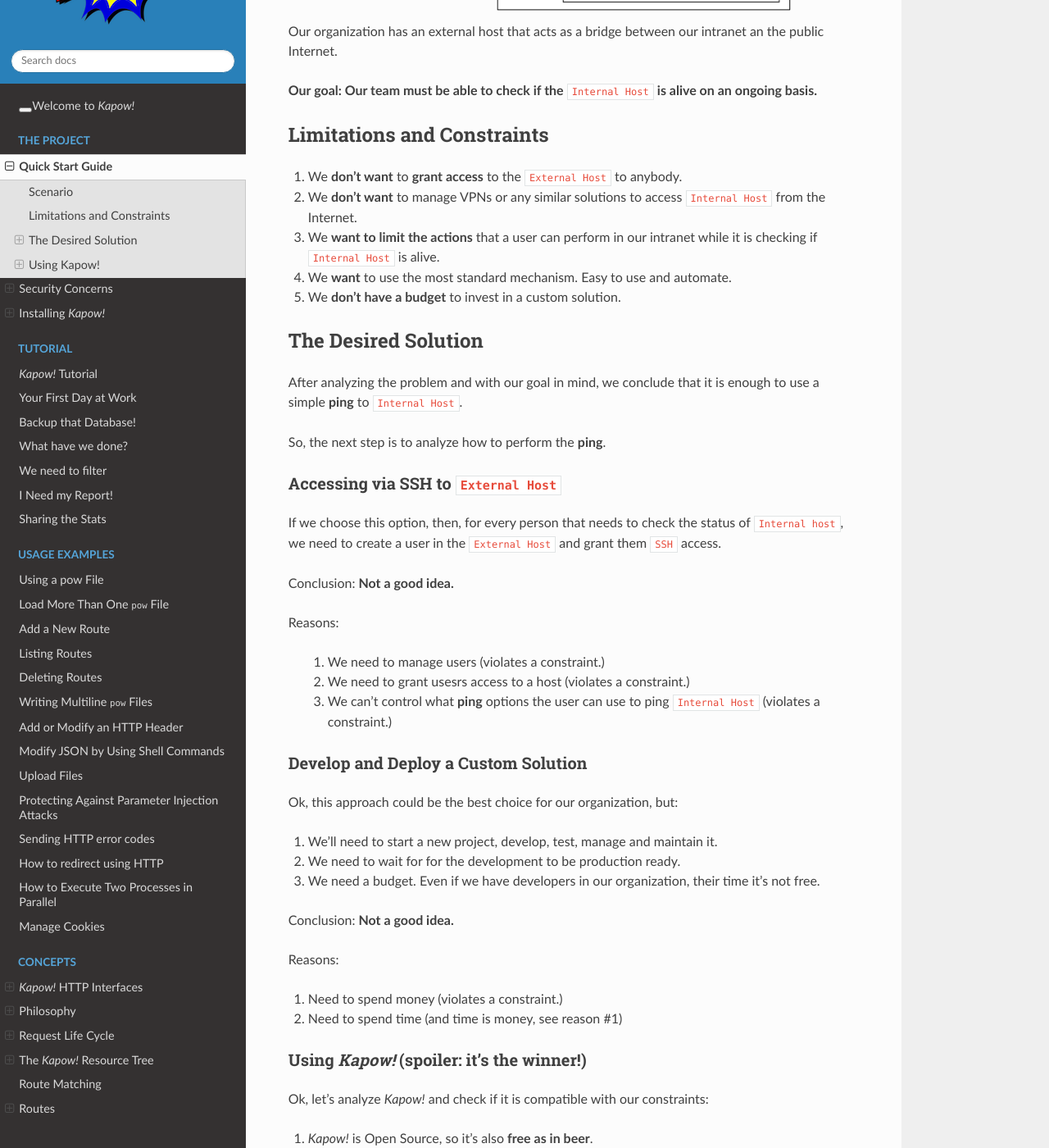
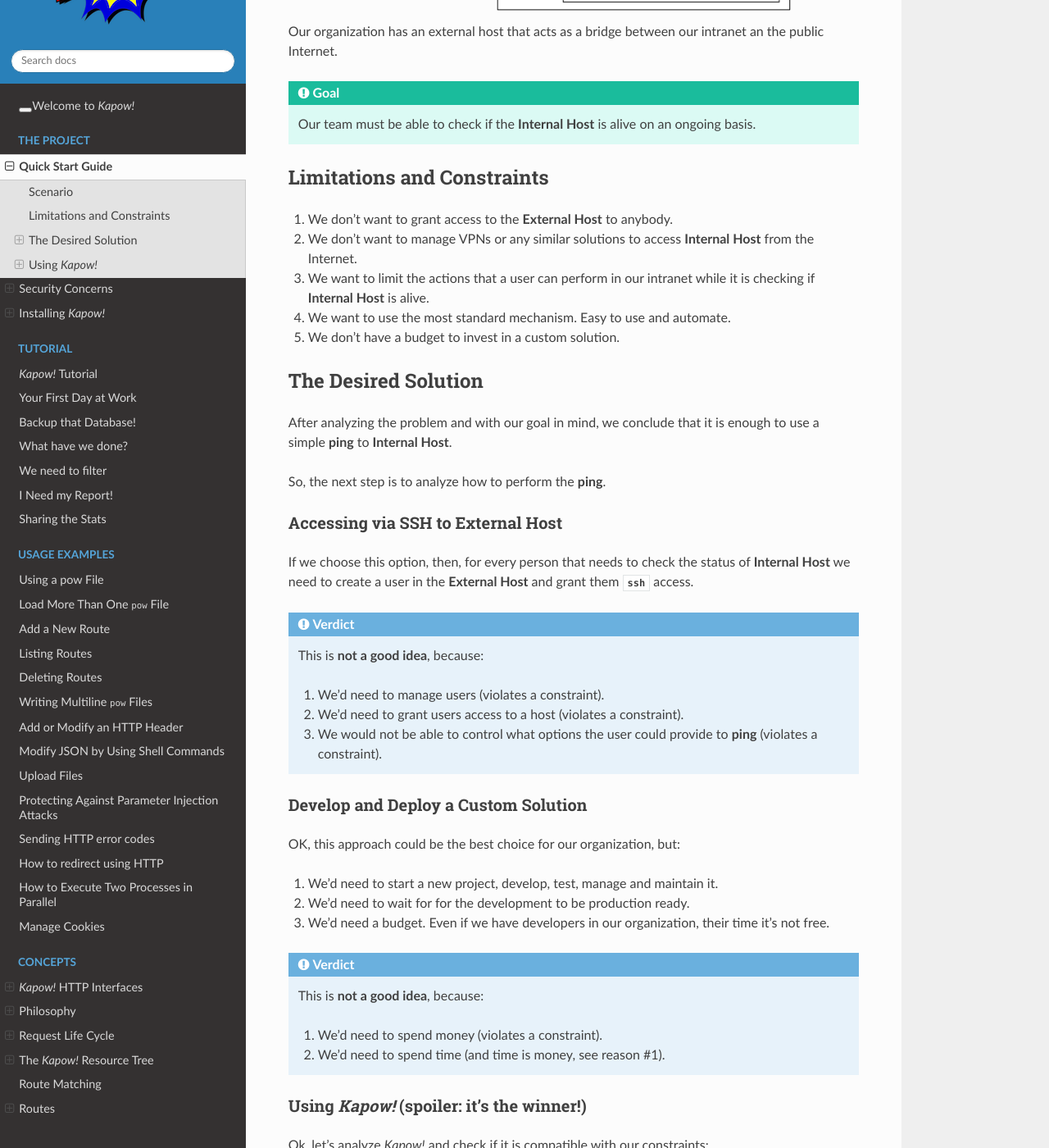
Before and after one commit to BBVA/kapow, a Sphinx documentation site: the page built from docs/source/the_project/quickstart.rst, in a window 1280 px wide and 1400 px high, scrolled down 503 px. Shown: the whole window at 82% size. Built offline with Sphinx 7.4.7 and the Read the Docs theme 2.0.0, drawn with Linux system fonts in a browser that asks for light colours; some of the changed text lies outside the part shown.

Commit message:
doc: add links and polish the_project/*
Co-authored-by: Roberto Abdelkader Martínez Pérez <robertomartinezp@gmail.com>

```diff
--- a/docs/source/the_project/install_and_configure.rst
+++ b/docs/source/the_project/install_and_configure.rst
@@ -1,3 +1,5 @@
+.. _installation:
+
 Installing *Kapow!*
 ===================
 
--- a/docs/source/the_project/quickstart.rst
+++ b/docs/source/the_project/quickstart.rst
@@ -21,64 +21,67 @@
 Our organization has an external host that acts as a bridge between our intranet
 an the public Internet.
 
-**Our goal: Our team must be able to check if the** ``Internal Host``
-**is alive on an ongoing basis.**
+.. admonition:: Goal
+   :class: hint
+
+   Our team must be able to check if the **Internal Host** is alive on an
+   ongoing basis.
 
 
 Limitations and Constraints
 ---------------------------
 
-1. We **don't want** to **grant access** to the ``External Host`` to
-   anybody.
-2. We **don't want** to manage VPNs or any similar solutions to access
-   ``Internal Host`` from the Internet.
-3. We **want to limit the actions** that a user can perform in our intranet
-   while it is checking if ``Internal Host`` is alive.
-4. We **want** to use the most standard mechanism.  Easy to use and automate.
-5. We **don't have a budget** to invest in a custom solution.
+#. We don't want to grant access to the **External Host** to anybody.
+#. We don't want to manage VPNs or any similar solutions to access
+   **Internal Host** from the Internet.
+#. We want to limit the actions that a user can perform in our intranet
+   while it is checking if **Internal Host** is alive.
+#. We want to use the most standard mechanism.  Easy to use and automate.
+#. We don't have a budget to invest in a custom solution.
 
 
 The Desired Solution
 --------------------
 
 After analyzing the problem and with our goal in mind, we conclude that it
-is enough to use a simple :program:`ping` to ``Internal Host``.
+is enough to use a simple :program:`ping` to **Internal Host**.
 
 So, the next step is to analyze how to perform the :program:`ping`.
 
 
-Accessing via SSH to ``External Host``
-++++++++++++++++++++++++++++++++++++++
+Accessing via SSH to External Host
+++++++++++++++++++++++++++++++++++
 
 If we choose this option, then, for every person that needs to check the status
-of ``Internal host``, we need to create a user in the ``External Host`` and
-grant them ``SSH`` access.
+of **Internal Host** we need to create a user in the **External Host** and
+grant them `ssh` access.
 
-Conclusion: **Not a good idea.**
+.. admonition:: Verdict
 
-Reasons:
+   This is **not a good idea**, because:
 
-  1. We need to manage users (violates a constraint.)
-  2. We need to grant usesrs access to a host (violates a constraint.)
-  3. We can't control what :program:`ping` options the user can use to ping ``Internal Host`` (violates a constraint.)
+   #. We'd need to manage users (violates a constraint).
+   #. We'd need to grant users access to a host (violates a constraint).
+   #. We would not be able to control what options the user could provide to
+      :program:`ping` (violates a constraint).
 
 
 Develop and Deploy a Custom Solution
 ++++++++++++++++++++++++++++++++++++
 
-Ok, this approach could be the best choice for our organization, but:
+OK, this approach could be the best choice for our organization, but:
 
-1. We'll need to start a new project, develop, test, manage and maintain it.
-2. We need to wait for for the development to be production ready.
-3. We need a budget.  Even if we have developers in our organization, their time
+#. We'd need to start a new project, develop, test, manage and maintain it.
+#. We'd need to wait for for the development to be production ready.
+#. We'd need a budget.  Even if we have developers in our organization, their time
    it's not free.
 
-Conclusion: **Not a good idea.**
+.. admonition:: Verdict
 
-Reasons:
+   This is **not a good idea**, because:
 
-1. Need to spend money (violates a constraint.)
-2. Need to spend time (and time is money, see reason #1)
+   #. We'd need to spend money (violates a constraint).
+   #. We'd need to spend time (and time is money, see reason #1).
 
 
 Using *Kapow!* (spoiler: it's the winner!)
@@ -86,62 +89,65 @@
 
 Ok, let's analyze *Kapow!* and check if it is compatible with our constraints:
 
-1. *Kapow!* is Open Source, so it's also **free as in beer**.
-2. By using *Kapow!* we don't need to code our own solution, so we **don't have
+#. *Kapow!* is Open Source, so it's also **free as in beer**.
+#. By using *Kapow!* we don't need to code our own solution, so **we don't have
    to waste time**.
-3. By using *Kapow!* we can run any command in the ``External Host``
+#. By using *Kapow!* we can run any command in the **External Host**,
    limiting the command parameters, so **it's safe**.
-4. By using *Kapow!* we can launch any system command as an `HTTP API` easily, so
-   **we don't need to grant login access to** ``External Host`` **to
-   anybody**.
+#. By using *Kapow!* we can launch any system command as an `HTTP API` easily, so
+   **we don't need to grant login access to External Host to anybody**.
 
-Conclusion: *Kapow!* **is the best choice.**
+.. admonition:: Verdict
 
-Reasons: It satisfies all of our requirements.
+   *Kapow!* is the **best** choice, because it satisfies all of our
+   requirements.
 
 
-Using Kapow!
-------------
+Using *Kapow!*
+--------------
 
-In order to get our example :ref:`Scenario <quickstart_image>` working we need
+In order to get our :ref:`example scenario <quickstart_image>` working we need
 to follow the steps below.
 
 
-Install Kapow!
-++++++++++++++
+Install *Kapow!*
+++++++++++++++++
 
-Follow the :doc:`Installing Kapow! <install_and_configure>` instructions.
+Follow the :ref:`installation instructions <installation>`.
 
 
 Write a :file:`ping.pow` File
 +++++++++++++++++++++++++++++
 
-*Kapow!* uses plain text files (called ``pow`` files) so you can define the
-endpoints you want to expose the system command with.  For our example we need a
-file like this:
+*Kapow!* uses plain text files (called `pow` files) where the endpoints you want
+to expose are defined.
+
+For each endpoint, you can decide which commands get executed.
+
+For our example we need a file like this:
 
 .. code-block:: console
 
     $ cat ping.pow
     kapow route add /ping -c 'ping -c 1 10.10.10.100 | kapow set /response/body'
 
-Explanation:
+Let's dissect this beast piece by piece:
 
-1. ``kapow route add /ping`` - adds a new `HTTP API` endpoint at ``/ping``
-   path in the *Kapow!* server.  You have to use ``GET`` method to invoke the
-   endpoint.
-2. ``-c`` - after this parameter we write the system command that *Kapow!*
+#. ``kapow route add /ping`` - adds a new `HTTP API` endpoint at ``/ping``
+   path in the *Kapow!* server.  You have to use the ``GET`` method to invoke
+   the endpoint.
+#. ``-c`` - after this parameter, we write the system command that *Kapow!*
    will run each time the endpoint is invoked.
-3. ``ping -c 1 10.10.10.100`` - sends 1 ping packet to the host
-   *10.10.10.100*, i.e. ``Internal Host``.
-4. ``| kapow set /response/body`` - writes the output of :program:`ping` to the body
-   of the response, so you can see it.
+#. ``ping -c 1 10.10.10.100`` - sends one `ICMP ping packet` to the **Internal
+   Host**.
+#. ``| kapow set /response/body`` - writes the output of :program:`ping` to the
+   body of the response, so you can see it.
 
 
 Launch the Service
 ++++++++++++++++++
 
-At this point we only need to launch :program:`kapow` with our :file:`ping.pow`:
+At this point, we only need to launch :program:`kapow` with our :file:`ping.pow`:
 
 .. code-block:: console
 
@@ -151,7 +157,7 @@
 Consume the Service
 +++++++++++++++++++
 
-Now we can call our newly created endpoint by using our favorite HTTP client.
+Now we can call our newly created endpoint by using our favorite `HTTP` client.
 In this example we're using :program:`curl`:
 
 .. code-block:: console
@@ -160,7 +166,7 @@
     PING 10.10.100 (10.10.100): 56 data bytes
     64 bytes from 10.10.100: icmp_seq=0 ttl=55 time=1.425 ms
 
-et voilà !
+*et voilà !*
 
 
 Under the Hood
```
Also changed, not shown: other parts of docs/source/the_project/quickstart.rst (+1 -1 lines).
